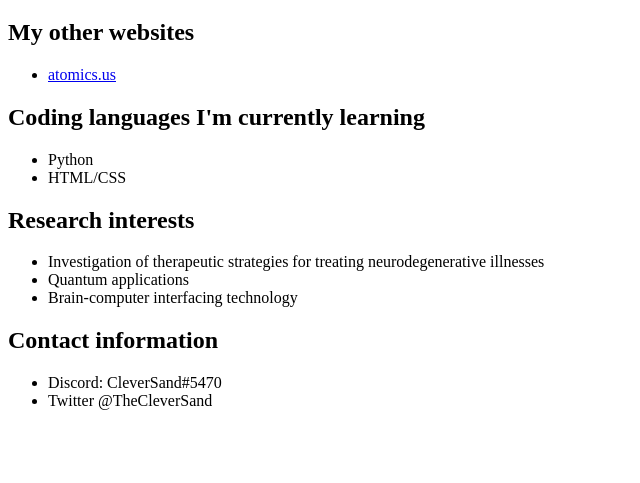
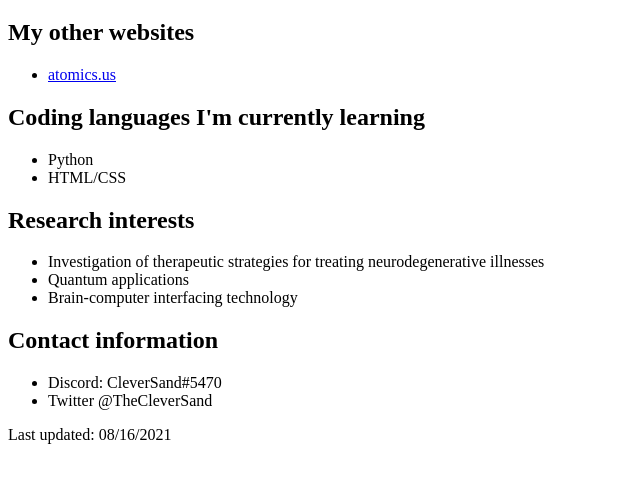
Before and after one commit to therealcleversand/therealcleversand.github.io, a plain HTML site: page index.html in a window 1280 px wide. Shown: the part 61-544 px from the top of the page, without its empty margins (0-640 px from the left). Drawn offline with Linux system fonts and the light colour scheme.

Commit message:
Added a "last updated" text

```diff
--- a/index.html
+++ b/index.html
@@ -30,5 +30,9 @@
                 <li> Twitter @TheCleverSand </li>
             </ul>
         </p1>
+
+    <footer>
+        <p1> Last updated: 08/16/2021</p1>
+    </footer>
 </body>
 </html>
```
